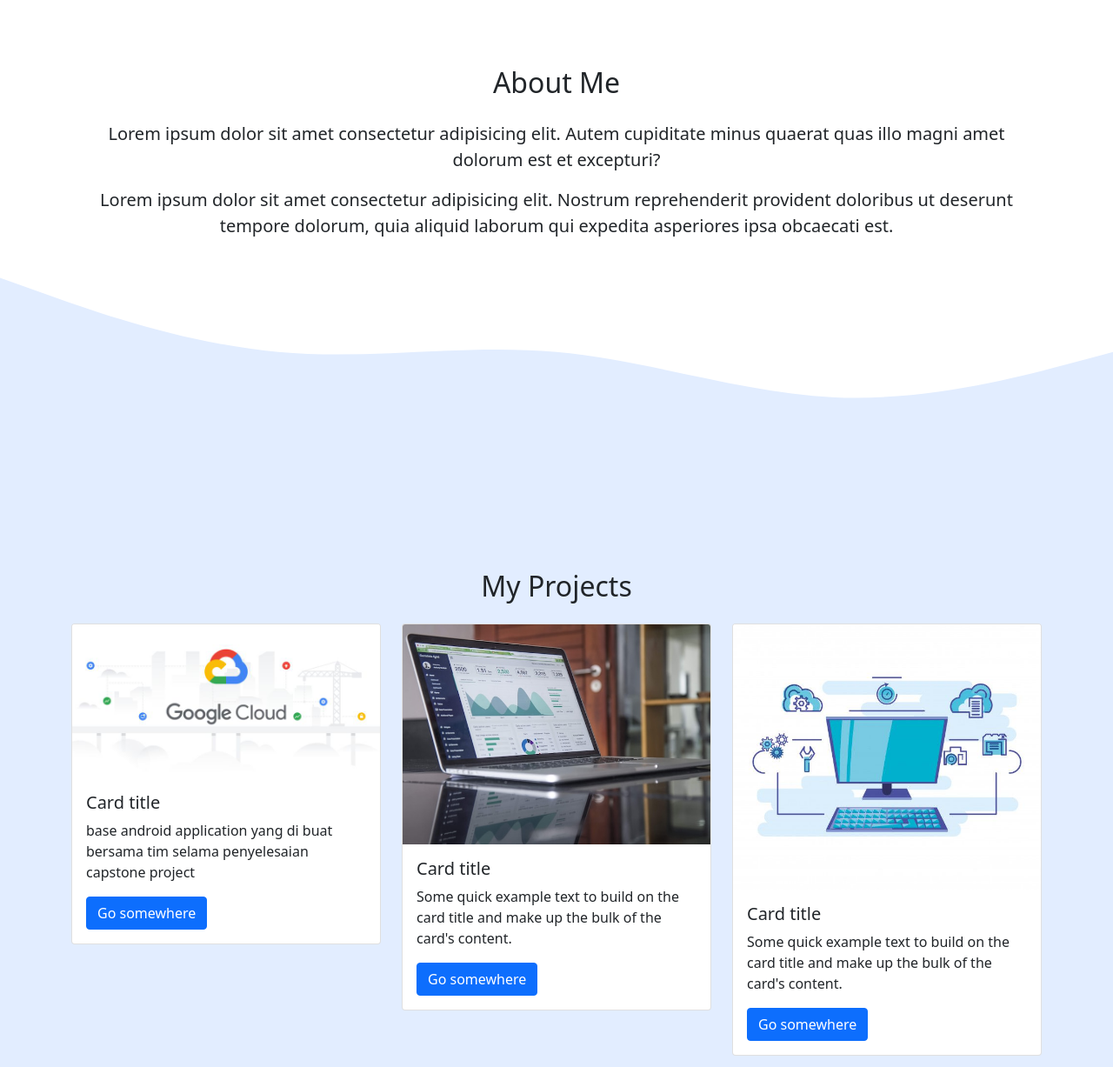
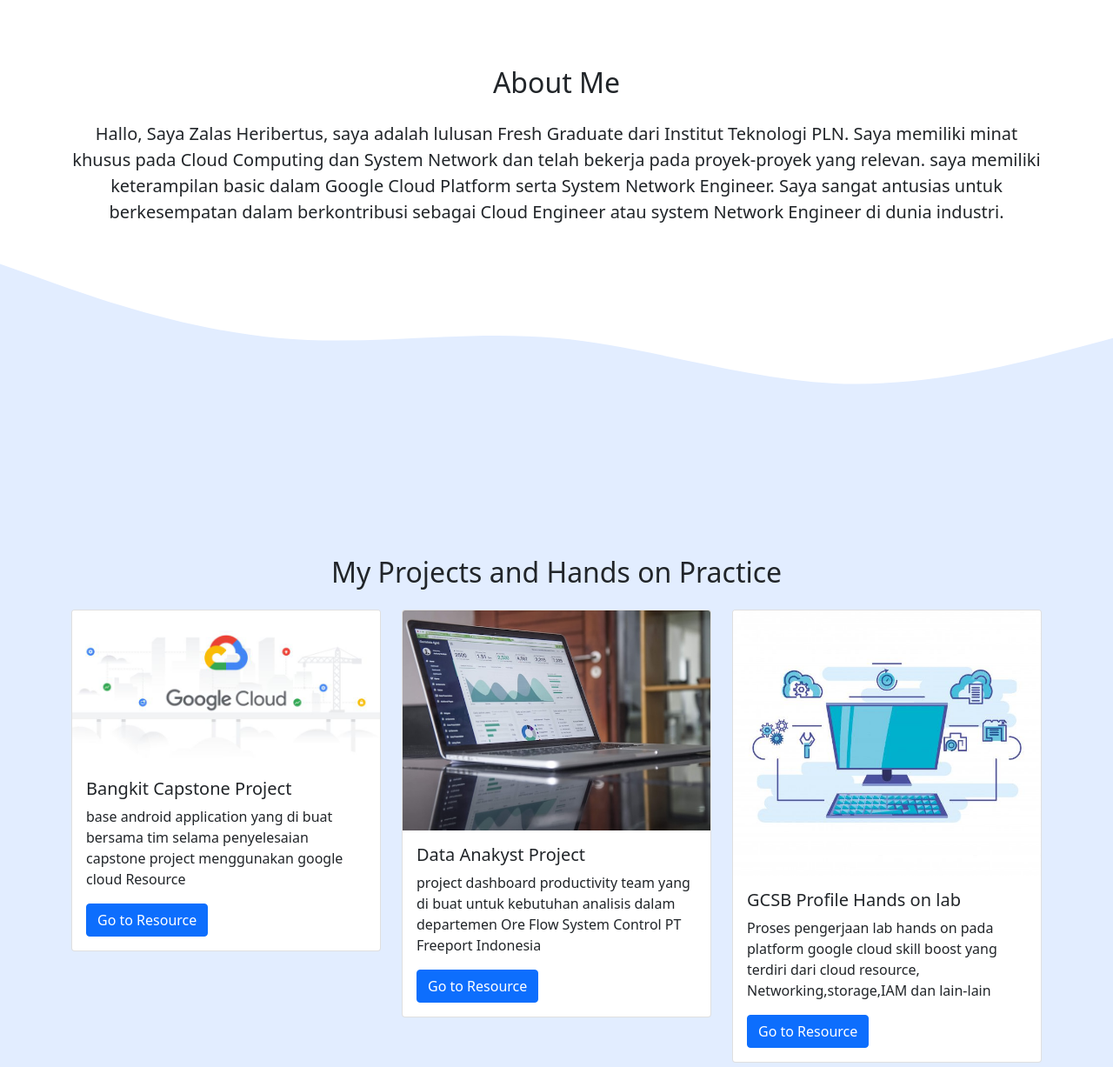
Before and after one commit to zalas07/zalasheribertus.github.io, a plain HTML site: page index.html in a window 1280 px wide. Shown: the part 700-1927 px from the top of the page at 87% size. Drawn offline with nearby package versions, Linux system fonts and the light colour scheme.

Commit message:
perubahan pada header, card title dan penghapusan paragraf bagian bawah

```diff
--- a/index.html
+++ b/index.html
@@ -71,11 +71,12 @@
         </div>
         <div class="row justify-content-center fs-5 text-center">
           <div class="col-mb-4">
-            <p>Lorem ipsum dolor sit amet consectetur adipisicing elit. Autem cupiditate minus quaerat quas illo magni amet dolorum est et excepturi?</p>
+            <p>
+              Hallo, Saya Zalas Heribertus, saya adalah lulusan Fresh Graduate dari Institut Teknologi PLN. Saya memiliki minat khusus pada Cloud Computing dan System Network dan telah bekerja pada proyek-proyek yang relevan. saya memiliki
+              keterampilan basic dalam Google Cloud Platform serta System Network Engineer. Saya sangat antusias untuk berkesempatan dalam berkontribusi sebagai Cloud Engineer atau system Network Engineer di dunia industri.
+            </p>
           </div>
-          <div class="col-mb-4">
-            <p>Lorem ipsum dolor sit amet consectetur adipisicing elit. Nostrum reprehenderit provident doloribus ut deserunt tempore dolorum, quia aliquid laborum qui expedita asperiores ipsa obcaecati est.</p>
-          </div>
+          <div class="col-mb-4"></div>
         </div>
       </div>
       <svg xmlns="http://www.w3.org/2000/svg" viewBox="0 0 1440 320">
@@ -94,7 +95,7 @@
       <div class="container">
         <div class="row text-center mb-3">
           <div class="col">
-            <h2>My Projects</h2>
+            <h2>My Projects and Hands on Practice</h2>
           </div>
         </div>
         <div class="row justify-content-center">
@@ -102,9 +103,9 @@
             <div class="card">
               <img src="img/Projects/1.jpg" class="card-img-top" alt="Project-1" />
               <div class="card-body">
-                <h5 class="card-title">Card title</h5>
-                <p class="card-text">base android application yang di buat bersama tim selama penyelesaian capstone project</p>
-                <a href="https://github.com/sentiGo" class="btn btn-primary">Go somewhere</a>
+                <h5 class="card-title">Bangkit Capstone Project</h5>
+                <p class="card-text">base android application yang di buat bersama tim selama penyelesaian capstone project menggunakan google cloud Resource</p>
+                <a href="https://github.com/sentiGo" class="btn btn-primary">Go to Resource</a>
               </div>
             </div>
           </div>
@@ -112,9 +113,9 @@
             <div class="card">
               <img src="img/Projects/2.jpg" class="card-img-top" alt="Project-1" />
               <div class="card-body">
-                <h5 class="card-title">Card title</h5>
-                <p class="card-text">Some quick example text to build on the card title and make up the bulk of the card's content.</p>
-                <a href="https://github.com/sentiGo" class="btn btn-primary">Go somewhere</a>
+                <h5 class="card-title">Data Anakyst Project</h5>
+                <p class="card-text">project dashboard productivity team yang di buat untuk kebutuhan analisis dalam departemen Ore Flow System Control PT Freeport Indonesia</p>
+                <a href="https://drive.google.com/file/d/1VoFGMuC8NvB8T9iMJ9bdIfd-jNA8Rw2k/view?usp=sharing" class="btn btn-primary">Go to Resource</a>
               </div>
             </div>
           </div>
@@ -122,9 +123,9 @@
             <div class="card">
               <img src="img/Projects/3.jpg" class="card-img-top" alt="Project-1" />
               <div class="card-body">
-                <h5 class="card-title">Card title</h5>
-                <p class="card-text">Some quick example text to build on the card title and make up the bulk of the card's content.</p>
-                <a href="https://github.com/sentiGo" class="btn btn-primary">Go somewhere</a>
+                <h5 class="card-title">GCSB Profile Hands on lab</h5>
+                <p class="card-text">Proses pengerjaan lab hands on pada platform google cloud skill boost yang terdiri dari cloud resource, Networking,storage,IAM dan lain-lain</p>
+                <a href="https://www.cloudskillsboost.google/public_profiles/cb731309-1e1f-4366-89c2-243f0a28dbc4" class="btn btn-primary">Go to Resource</a>
               </div>
             </div>
           </div>
```
